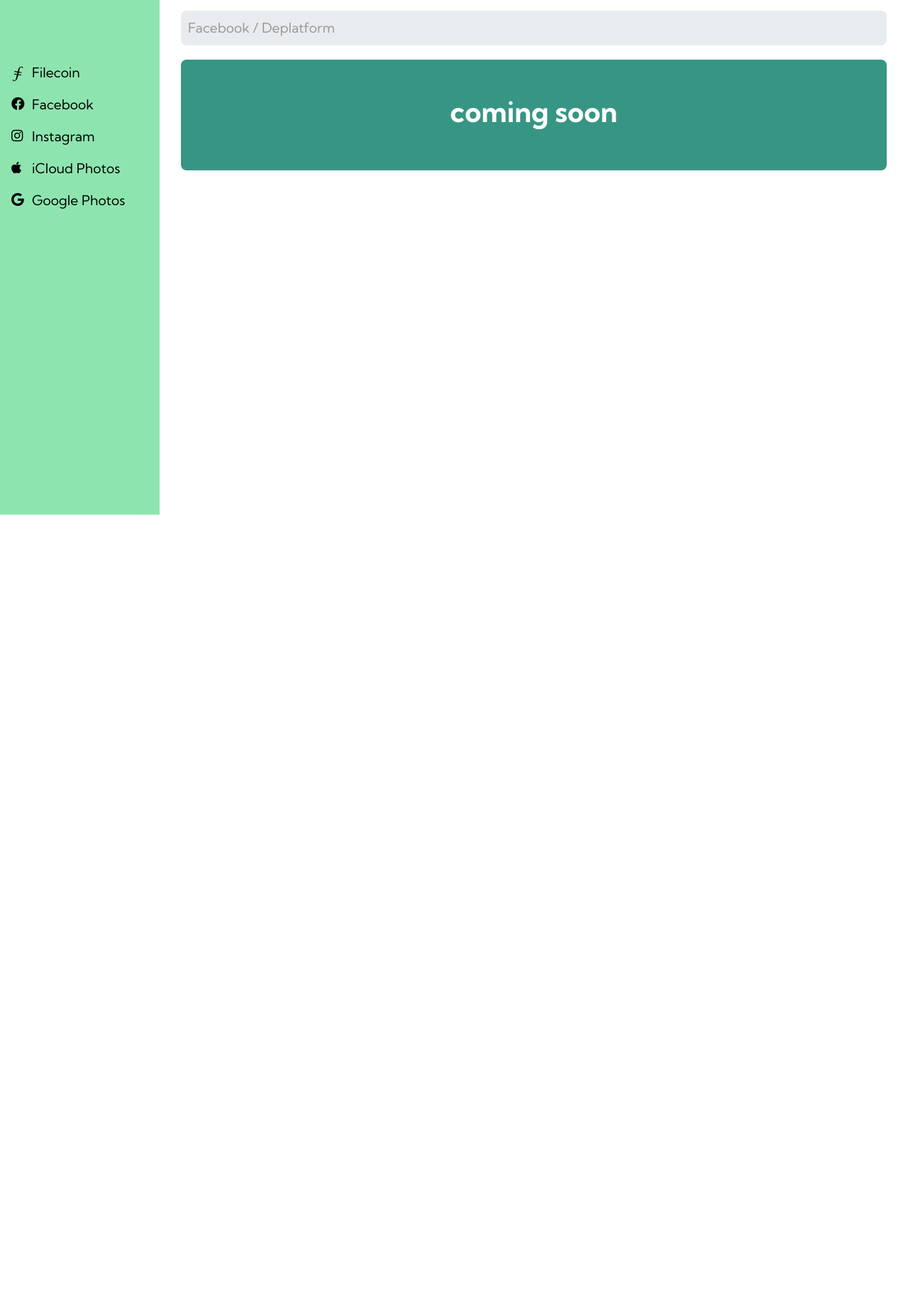
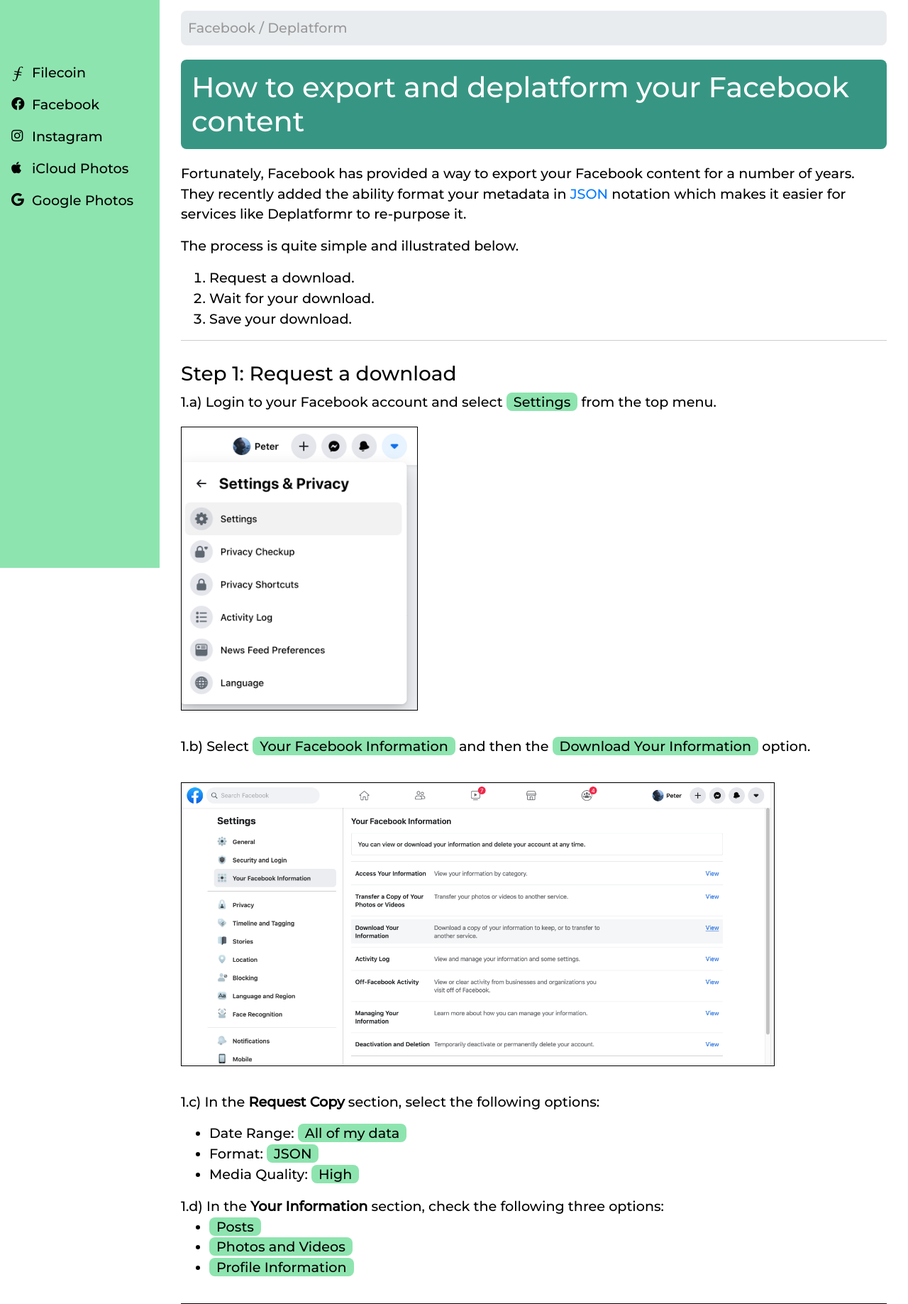
Before and after one commit to deplatformer/prototype, a Flask app: template deplatformr/templates/facebook/facebook-deplatform.html in a window 1280 px wide. Shown: the part 75-1912 px from the top of the page at 71% size. Before the commit the page ends 800 px from the top, so only its background shows below. Run offline with Flask 2, Linux system fonts and the light colour scheme; the template is opened without the code that fills it, so the values that code supplies are empty; some libraries are stand-ins or nearby versions.

Commit message:
add Facebook deplatform instructions

```diff
--- a/deplatformr/static/css/style.css
+++ b/deplatformr/static/css/style.css
@@ -1,7 +1,7 @@
 body {
   background-color: #FFF;
   color: #000;
-  font-family: "Kumbh Sans", sans-serif;
+  font-family: "Montserrat", sans-serif;
   font-size: 120%;
 }
 
@@ -23,6 +23,8 @@
 a {
     color: #05386B;
 }
+
+
 
 .btn-primary {
     background-color: #05386B !important;
@@ -82,6 +84,11 @@
 #page-content-wrapper{
     margin: 0 30px 0 0;
     padding-top: 75px;
+    padding-bottom: 100px;
+}
+
+#page-content-wrapper a{
+    color: #007bff !important;
 }
 
 #sidebar-wrapper {
@@ -224,3 +231,16 @@
     padding: 10px;
     border-radius: .5rem;
 }
+
+.instructions{
+    max-height: 400px;
+    border: 1px solid black;
+    margin: 20px 0;
+}
+
+.highlight{
+    background-color: #8EE4AF;
+    color: #000;
+    padding: 1px 10px;
+    border-radius: .5rem;
+}
--- a/deplatformr/templates/base.html
+++ b/deplatformr/templates/base.html
@@ -10,7 +10,7 @@
 <link rel="stylesheet" type="text/css" href="{{ url_for('static', filename='css/bootstrap.min.css') }}">
 <link rel="stylesheet" type="text/css" href="{{ url_for('static', filename='css/style.css') }}">
 <link rel="stylesheet" type="text/css" href="{{ url_for('static', filename='fontawesome/css/all.min.css') }}">
-<link href="https://fonts.googleapis.com/css2?family=Kumbh+Sans:wght@400;700&display=swap" rel="stylesheet">
+<link href="https://fonts.googleapis.com/css2?family=Montserrat:wght@500&display=swap" rel="stylesheet">
 
 <!-- HTML5 Shim and Respond.js IE8 support of HTML5 elements and media queries -->
 <!-- WARNING: Respond.js doesn't work if you view the page via file:// -->
--- a/deplatformr/templates/base_public.html
+++ b/deplatformr/templates/base_public.html
@@ -9,7 +9,7 @@
     <link rel="shortcut icon" href="{{ url_for('static', filename='assets/favicon.ico') }}">
     <link rel="stylesheet" type="text/css" href="{{ url_for('static', filename='css/bootstrap.min.css') }}">
     <link rel="stylesheet" type="text/css" href="{{ url_for('static', filename='css/style.css') }}">
-    <link href="https://fonts.googleapis.com/css2?family=Kumbh+Sans:wght@400;700&display=swap" rel="stylesheet">
+    <link href="https://fonts.googleapis.com/css2?family=Montserrat:wght@500&display=swap" rel="stylesheet">
 
     <!-- HTML5 Shim and Respond.js IE8 support of HTML5 elements and media queries -->
     <!-- WARNING: Respond.js doesn't work if you view the page via file:// -->
--- a/deplatformr/templates/facebook/facebook-deplatform.html
+++ b/deplatformr/templates/facebook/facebook-deplatform.html
@@ -4,8 +4,75 @@
 
 <div class="breadcrumbs">Facebook / Deplatform</div>
 
-<div class="banner">
-<h1>coming soon</h1>
-</div>
+<h1 class="header">How to export and deplatform your Facebook content</h1>
+
+<p>Fortunately, Facebook has provided a way to export your Facebook content for a number of years.  They recently added the ability format your metadata in <a href="https://en.wikipedia.org/wiki/JSON">JSON</a> notation which makes it easier for services like Deplatformr to re-purpose it.</p>
+
+<p>The process is quite simple and illustrated below.</p>
+<ol>
+    <li>Request a download.</li>
+    <li>Wait for your download.</li>
+    <li>Save your download.</li>
+</ol>
+
+<hr style="margin-bottom: 30px;">
+
+<h3>Step 1: Request a download</h3>
+1.a) Login to your Facebook account and select <span class="highlight">Settings</span> from the top menu.
+
+<p><img src="{{ url_for('static', filename='assets/facebook/Facebook-step1a.png') }}" class="instructions"/><p>
+
+1.b) Select <span class="highlight">Your Facebook Information</span> and then the <span class="highlight">Download Your Information</span> option.
+<p><img src="{{ url_for('static', filename='assets/facebook/Facebook-step1b.png') }}" class="instructions img-fluid"/><p>
+
+1.c) In the <span style="font-weight: bold;">Request Copy</span> section, select the following options:
+<ul><li>Date Range: <span class="highlight">All of my data</span></li>
+    <li>Format: <span class="highlight">JSON</span></li>
+    <li>Media Quality: <span class="highlight">High<span></li>
+</ul>
+
+1.d) In the <span style="font-weight: bold;">Your Information</span> section, check the following three options:
+<ul><li><span class="highlight">Posts</span></li>
+    <li><span class="highlight">Photos and Videos</span></li>
+    <li><span class="highlight">Profile Information<span></li>
+</ul>
+
+<p><img src="{{ url_for('static', filename='assets/facebook/Facebook-step1c.png') }}" class="instructions img-fluid" style="width: auto; max-height: 807px;"/><p>
+
+<p><img src="{{ url_for('static', filename='assets/facebook/Facebook-step1d.png') }}" class="instructions img-fluid"/><p>
+
+1.e) Facebook begins to prepare your download package.
+
+<p><img src="{{ url_for('static', filename='assets/facebook/Facebook-step1e.png') }}" class="instructions img-fluid"/><p>
+
+<h2>Step 2: Wait for your download</h2>
+
+2.a) Using the address associated with your account, Facebook will send you a notification email letting you know that your download package is being created. Depending on the size of your account and the current demand on Facebook servers this could take a while. However, the average Facebook account will only take a few minutes to prepare a download package.
+
+<p><img src="{{ url_for('static', filename='assets/facebook/Facebook-step2a.png') }}" class="instructions inmg-fluid"/><p>
+
+2.b) Facebook will send you a notification email letting you know when your download package is available. You will also see a notification pop-up in Facebook if you are logged in at this time.
+
+<p><img src="{{ url_for('static', filename='assets/facebook/Facebook-step2b.png') }}" class="instructions"/><p>
+
+<h2>Step 3: Save your download</h2>
+<p>3.a) Login to Facebook and return to <span class="highlight">Settings</span> > <span class="highlight">Your Facebook Information</span> > <span class="highlight">Download Your Information</span>.</p>
+
+<p style="margin-top: 10px;">This time select the <span style="font-weight: bold;">Available Copies</span> tab to the right of <span style="font-weight: bold;">Request Copy</span>.</p>
+
+<p style="margin-top: 10px;">Press the <span class="highlight">Download</span> button.</p>
+
+<p><img src="{{ url_for('static', filename='assets/facebook/Facebook-step3a.png') }}" class="instructions"/><p>
+
+3.b) Enter your Facebook password.
+
+<p><img src="{{ url_for('static', filename='assets/facebook/Facebook-step3b.png') }}" class="instructions"/><p>
+
+3.c) Choose a place on your computer to save the <span style="font-weight: bold;">.zip</span> file containing your Facebook content and metadata.
+
+<p><img src="{{ url_for('static', filename='assets/facebook/Facebook-step3c.png') }}" class="instructions"/><p>
+
+<h2>Next steps</h2>
+Go to  <span style="font-weight: bold;"><a href="{{ url_for('facebook_upload') }}">Facebook > Upload content</a></span> to move this <span style="font-weight: bold;">.zip</span> file to Deplatformr and have it re-process and backup your Facebook content to decentralized Filecoin storage.
 
 {% endblock %}
--- a/deplatformr/templates/index.html
+++ b/deplatformr/templates/homepage.html
@@ -8,7 +8,7 @@
 
 <ol>
     <li>Select a content platform from the menu on the left.</li>
-    <li>Follow instructions on how to export your content.</li>
+    <li>Follow instructions on how to export and deplatform your content.</li>
     <li>Upload your content to Deplatformr.</li>
     <li>Deplatformr will re-process your content and move it to decentralized storage on the Filecoin network.</li>
     <li>All your metadata, content, and AI models are encrypted. Only you have access to the decryption keys.</li>
--- a/deplatformr/views.py
+++ b/deplatformr/views.py
@@ -6,7 +6,7 @@
 @app.route('/')
 @login_required
 def homepage():
-    return render_template("index.html")
+    return render_template("homepage.html")
 
 
 @app.route('/filecoin-files')
```
Also changed, not shown: deplatformr/static/assets/Facebook/Facebook-step1a.png (added), deplatformr/static/assets/Facebook/Facebook-step1b.png (added), deplatformr/static/assets/Facebook/Facebook-step1c.png (added), deplatformr/static/assets/Facebook/Facebook-step1d.png (added), deplatformr/static/assets/Facebook/Facebook-step1e.png (added), deplatformr/static/assets/Facebook/Facebook-step2a.png (added), deplatformr/static/assets/Facebook/Facebook-step2b.png (added), deplatformr/static/assets/Facebook/Facebook-step3a.png (added), deplatformr/static/assets/Facebook/Facebook-step3b.png (added), deplatformr/static/assets/Facebook/Facebook-step3c.png (added).
